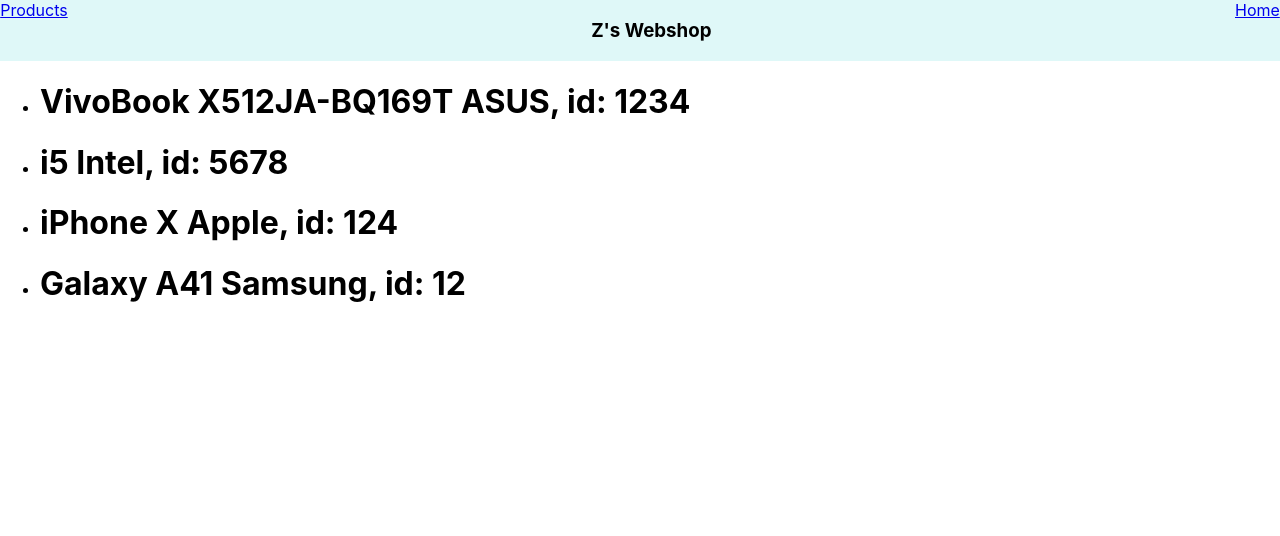
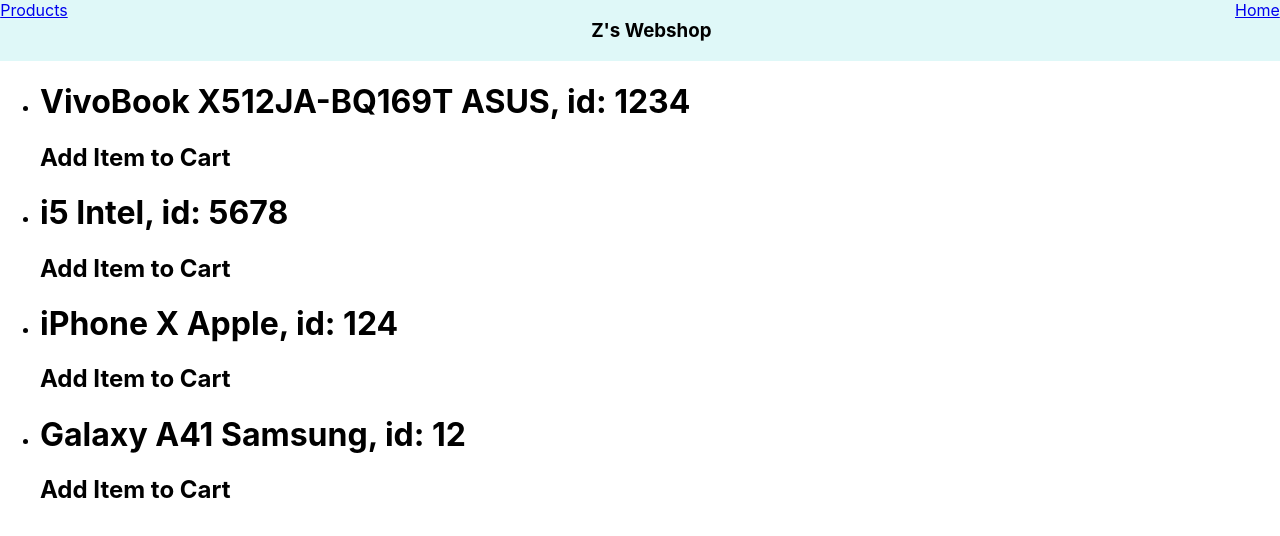
Before and after one commit to mzergi/Temalabor, a React (Create React App) app: page /products in a window 1280 px wide. Shown: the top 536 px of the page. Built offline with nearby package versions, Linux system fonts and the light colour scheme.

Commit message:
Started working on Cart

```diff
--- /dev/null
+++ b/src/Components/AddItemToCart.js
@@ -0,0 +1,10 @@
+import React from 'react';
+
+export default function AddItemToCart(props){
+    const handleClick = () =>{
+        props.cart.add(props.product)
+    }
+    return(
+        <h2 onClick={() =>  handleClick()}> Add Item to Cart </h2>
+    )
+}
--- /dev/null
+++ b/src/Components/Cart.js
@@ -0,0 +1,13 @@
+import React from 'react';
+
+export default class Cart extends React.Component {
+    constructor(props){
+        super (props);
+    }
+    add(product){
+        alert('added');
+    }
+    render(){
+        return null;
+    }
+}
--- a/src/Components/Product.js
+++ b/src/Components/Product.js
@@ -7,7 +7,10 @@
         this.state = {
             productname: props.productname,
             manufacturer: props.manufacturer,
-            id: props.id
+            id: props.id,
+            getName: () => {
+                return (this.state.productname + this.state.manufacturer)
+            }
         };
 
     }
@@ -17,4 +20,5 @@
             <h1>{this.state.productname} {this.state.manufacturer}, id: {this.state.id}</h1>
         )
     }
+
 }
--- a/src/Mock/ProductAPI.js
+++ b/src/Mock/ProductAPI.js
@@ -21,6 +21,10 @@
         addProduct: (product) => {
             this.state.productnumber++;
             this.state.products[this.state.productnumber]=product;
+        },
+
+        fetch: () => {
+            return this.state.products;
         }
 
         }
--- a/src/Pages/ProductPage.js
+++ b/src/Pages/ProductPage.js
@@ -1,12 +1,14 @@
 import React from 'react';
 import useHeadLine from '../Hooks/HeadLine.js';
 import ProductAPI from '../Mock/ProductAPI';
+import AddItemToCart from '../Components/AddItemToCart';
+import Cart from '../Components/Cart.js';
 //TODO: atirni routerre hookok helyett
 export default function ProductPage(){
   let mock = new ProductAPI();
-  let products = mock.state.products;
-  let productList = products.map((productitem) =>
-    <li key = {productitem.id}> {productitem} </li>);
+  let products = mock.state.fetch();
+  let productList = products.map((productitem, index) =>
+    <li key = {productitem.id}> {productitem} {AddItemToCart({product: products[index], cart: new Cart()})} </li>);
 
     return (
         <h>
```
